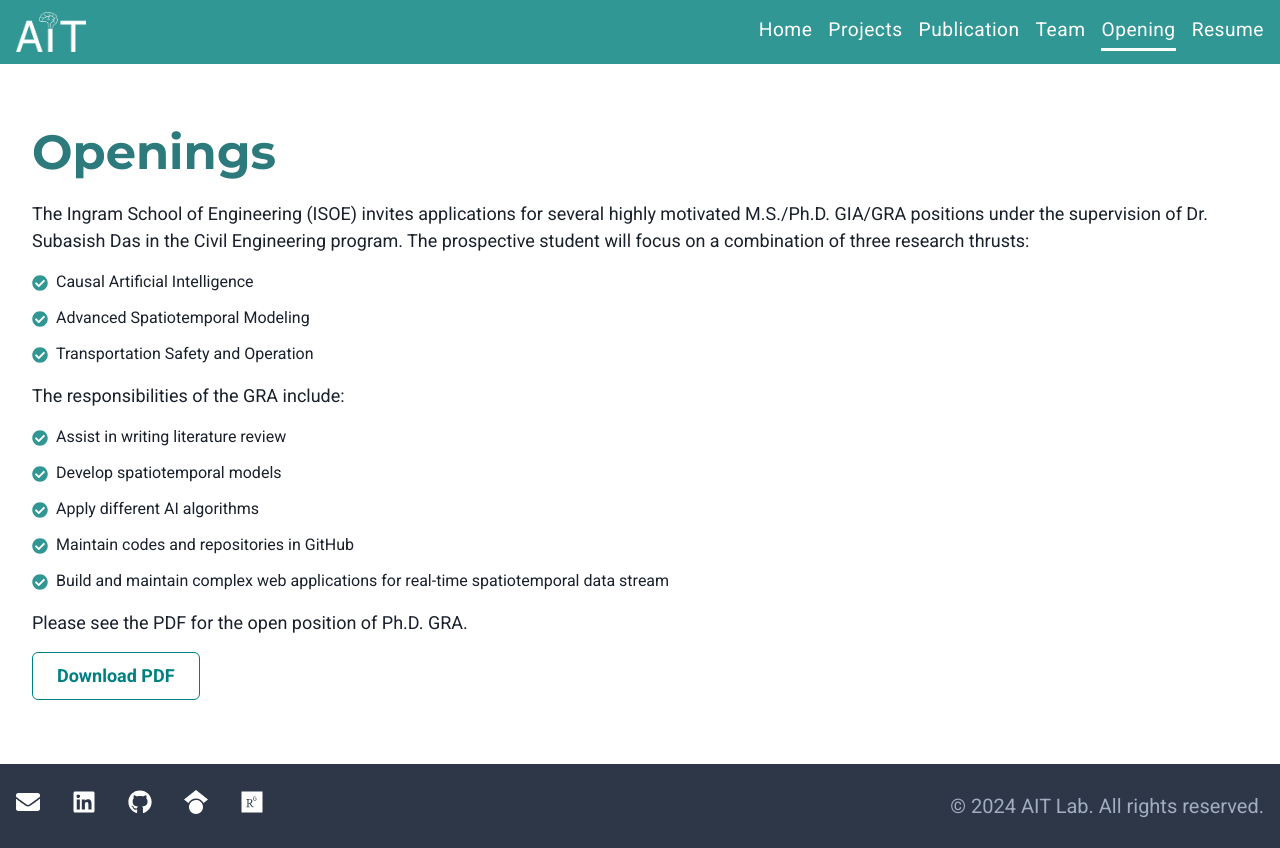
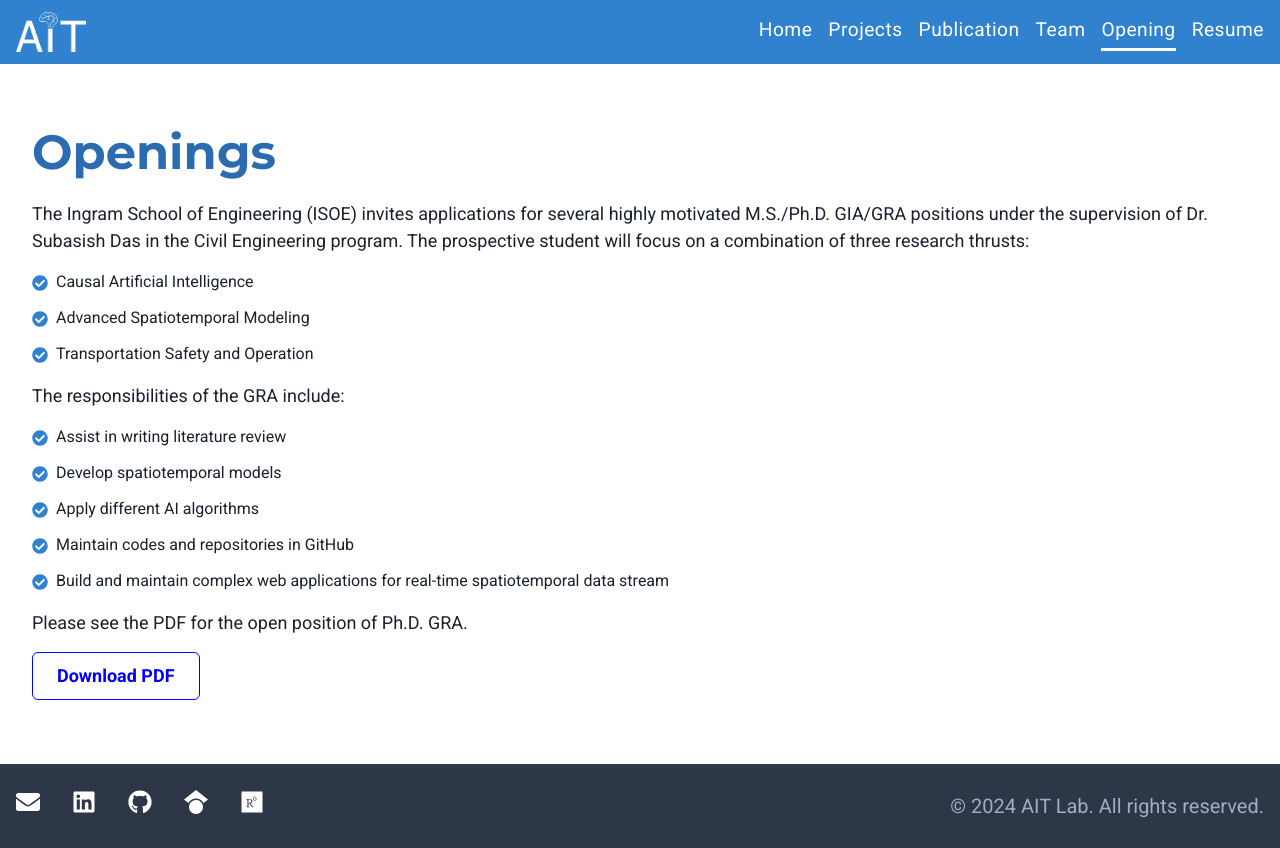
Before and after one commit to dipeshpandit12/AITLAB, a React (Create React App) app: page /opening in a window 1280 px wide. Built offline with nearby package versions, Linux system fonts and the light colour scheme.

Commit message:
chore: change color to blue for now

```diff
--- a/src/Components/Pages/Opening/index.js
+++ b/src/Components/Pages/Opening/index.js
@@ -19,7 +19,7 @@ const Openings = () => {
     <Box py={8}>
       <Container maxW="container.xl">
         {/* Heading */}
-        <Heading as="h1" size="2xl" mb={6} color="teal.600">
+        <Heading as="h1" size="2xl" mb={6} color="blue.600">
           Openings
         </Heading>
 
@@ -35,15 +35,15 @@ const Openings = () => {
         {/* Research Thrusts */}
         <List spacing={3} mb={4}>
           <ListItem>
-            <ListIcon as={FaCheckCircle} color="teal.500" />
+            <ListIcon as={FaCheckCircle} color="blue.500" />
             Causal Artificial Intelligence
           </ListItem>
           <ListItem>
-            <ListIcon as={FaCheckCircle} color="teal.500" />
+            <ListIcon as={FaCheckCircle} color="blue.500" />
             Advanced Spatiotemporal Modeling
           </ListItem>
           <ListItem>
-            <ListIcon as={FaCheckCircle} color="teal.500" />
+            <ListIcon as={FaCheckCircle} color="blue.500" />
             Transportation Safety and Operation
           </ListItem>
         </List>
@@ -55,23 +55,23 @@ const Openings = () => {
 
         <List spacing={3} mb={4}>
           <ListItem>
-            <ListIcon as={FaCheckCircle} color="teal.500" />
+            <ListIcon as={FaCheckCircle} color="blue.500" />
             Assist in writing literature review
           </ListItem>
           <ListItem>
-            <ListIcon as={FaCheckCircle} color="teal.500" />
+            <ListIcon as={FaCheckCircle} color="blue.500" />
             Develop spatiotemporal models
           </ListItem>
           <ListItem>
-            <ListIcon as={FaCheckCircle} color="teal.500" />
+            <ListIcon as={FaCheckCircle} color="blue.500" />
             Apply different AI algorithms
           </ListItem>
           <ListItem>
-            <ListIcon as={FaCheckCircle} color="teal.500" />
+            <ListIcon as={FaCheckCircle} color="blue.500" />
             Maintain codes and repositories in GitHub
           </ListItem>
           <ListItem>
-            <ListIcon as={FaCheckCircle} color="teal.500" />
+            <ListIcon as={FaCheckCircle} color="blue.500" />
             Build and maintain complex web applications for real-time
             spatiotemporal data stream
           </ListItem>
@@ -89,9 +89,9 @@ const Openings = () => {
         >
           <Button
             size="lg"
-            colorScheme="teal"
+            colorScheme="blue"
             variant="outline"
-            _hover={{ bg: "teal.500", color: "white" }}
+            _hover={{ bg: "blue.500", color: "white" }}
           >
             Download PDF
           </Button>
--- a/src/Components/Pages/Publication/ResearchPaperItem.js
+++ b/src/Components/Pages/Publication/ResearchPaperItem.js
@@ -37,7 +37,7 @@ const ResearchPaperItem = ({ title, total_citations, year, url }) => {
             fontSize="lg"
             fontWeight="bold"
             color="primary"
-            _hover={{ color: "teal.600" }} // Hover effect for text
+            _hover={{ color: "blue.600" }} // Hover effect for text
           >
             {title}
           </Text>
--- a/src/Components/Pages/Publication/index.js
+++ b/src/Components/Pages/Publication/index.js
@@ -209,7 +209,7 @@ const ResearchPapers = () => {
   return (
     <Box py={8}>
       <Container maxW="container.xl">
-        <Heading as="h1" size="2xl" mb={6} color="teal.600">
+        <Heading as="h1" size="2xl" mb={6} color="blue.600">
           Research Papers
         </Heading>
 
@@ -263,7 +263,7 @@ const ResearchPapers = () => {
         {/* Loading Animation while Searching or Changing Pages */}
         {(searching || isPageChanging || isSorting) && (
           <Box textAlign="center" py={6}>
-            <Spinner size="xl" color="teal.500" />
+            <Spinner size="xl" color="blue.500" />
           </Box>
         )}
 
@@ -305,9 +305,9 @@ const ResearchPapers = () => {
                   <Button
                     onClick={handlePrevPage}
                     isDisabled={currentPage === 1}
-                    colorScheme="teal"
+                    colorScheme="blue"
                     variant="outline"
-                    _hover={{ bg: "teal.600", color: "white" }}
+                    _hover={{ bg: "blue.600", color: "white" }}
                   >
                     Previous
                   </Button>
@@ -319,9 +319,9 @@ const ResearchPapers = () => {
                   <Button
                     onClick={handleNextPage}
                     isDisabled={currentPage === totalPages}
-                    colorScheme="teal"
+                    colorScheme="blue"
                     variant="outline"
-                    _hover={{ bg: "teal.600", color: "white" }}
+                    _hover={{ bg: "blue.600", color: "white" }}
                   >
                     Next
                   </Button>
--- a/src/Components/Pages/Teams/ProfileCard.js
+++ b/src/Components/Pages/Teams/ProfileCard.js
@@ -104,7 +104,7 @@ export default function ProfileCard({ data }) {
               onClick={() => setIsModalOpen(true)} // Set state to open the modal
               variant="link"
               size="sm"
-                color="teal"
+              color="blue"
               pt="1rem"
             >
               Show More
--- a/src/Components/Pages/Teams/index.js
+++ b/src/Components/Pages/Teams/index.js
@@ -29,7 +29,7 @@ const Team = () => {
   return (
     <Box py={8}>
       <Container maxW="container.xl">
-        <Heading as="h1" size="2xl" mb={6} color="teal.600">
+        <Heading as="h1" size="2xl" mb={6} color="blue.600">
           Current Team
         </Heading>
 
@@ -60,7 +60,7 @@ const Team = () => {
                       mb={{ base: 4, md: 0 }}
                     />
                     <Stack spacing={3} flex="1">
-                      <Text fontSize="lg" fontWeight="bold" color="teal.800">
+                      <Text fontSize="lg" fontWeight="bold" color="blue.800">
                         {member.name}
                       </Text>
                       <Text fontSize="sm" color="gray.500">
@@ -104,7 +104,7 @@ const Team = () => {
                       <Button
                         mt={2}
                         variant="link"
-                        color="teal.500"
+                        color="blue.500"
                         _hover={{ textDecoration: "underline" }}
                       >
                         Show more
--- a/src/Components/Pages/Teams/index_2.js
+++ b/src/Components/Pages/Teams/index_2.js
@@ -56,7 +56,7 @@ export default function Teams() {
                   }} // Set state to open the modal
                   variant="link"
                   size="sm"
-                  color="teal"
+                  color="blue"
                   pt="1rem"
                 >
                   Know More
--- a/src/Layout/Navbar.js
+++ b/src/Layout/Navbar.js
@@ -24,7 +24,7 @@ function Navbar() {
   const { isOpen, onOpen, onClose } = useDisclosure();
 
   return (
-    <Box bg="teal.500" w="100%">
+    <Box bg="blue.500" w="100%">
       {/* Container to constrain content within container.xl */}
       <Container maxW="container.xl">
         <Flex h={16} alignItems="center" justifyContent="space-between">
@@ -101,9 +101,7 @@ function Navbar() {
                   to={item.path}
                   onClick={onClose}
                 >
-                  <Text fontWeight="bold">
-                    {item.name}
-                  </Text>
+                  <Text fontWeight="bold">{item.name}</Text>
                 </NavLink>
               ))}
             </Stack>
--- a/src/Layout/Theme.js
+++ b/src/Layout/Theme.js
@@ -8,7 +8,7 @@ export default extendTheme({
     body: "'Roboto', sans-serif", // Font for body text
   },
   colors: {
-    primary: "teal", // Golden color for primary elements
+    primary: "blue", // Golden color for primary elements
     background: "#1A202C", // Dark background
     text: "#1A202C", // Light text color for dark mode
   },
--- a/src/data/team.json
+++ b/src/data/team.json
@@ -209,7 +209,7 @@
     "github": ""
   },
   {
-    "name": "Teale Robison",
+    "name": "bluee Robison",
     "label": "",
     "group": "",
     "linkedin": "",
```
Also changed, not shown: src/Components/Pages/Teams/Modal_Page.js (+9 -3 lines). Lines whose indentation alone changed are shown as unchanged.
